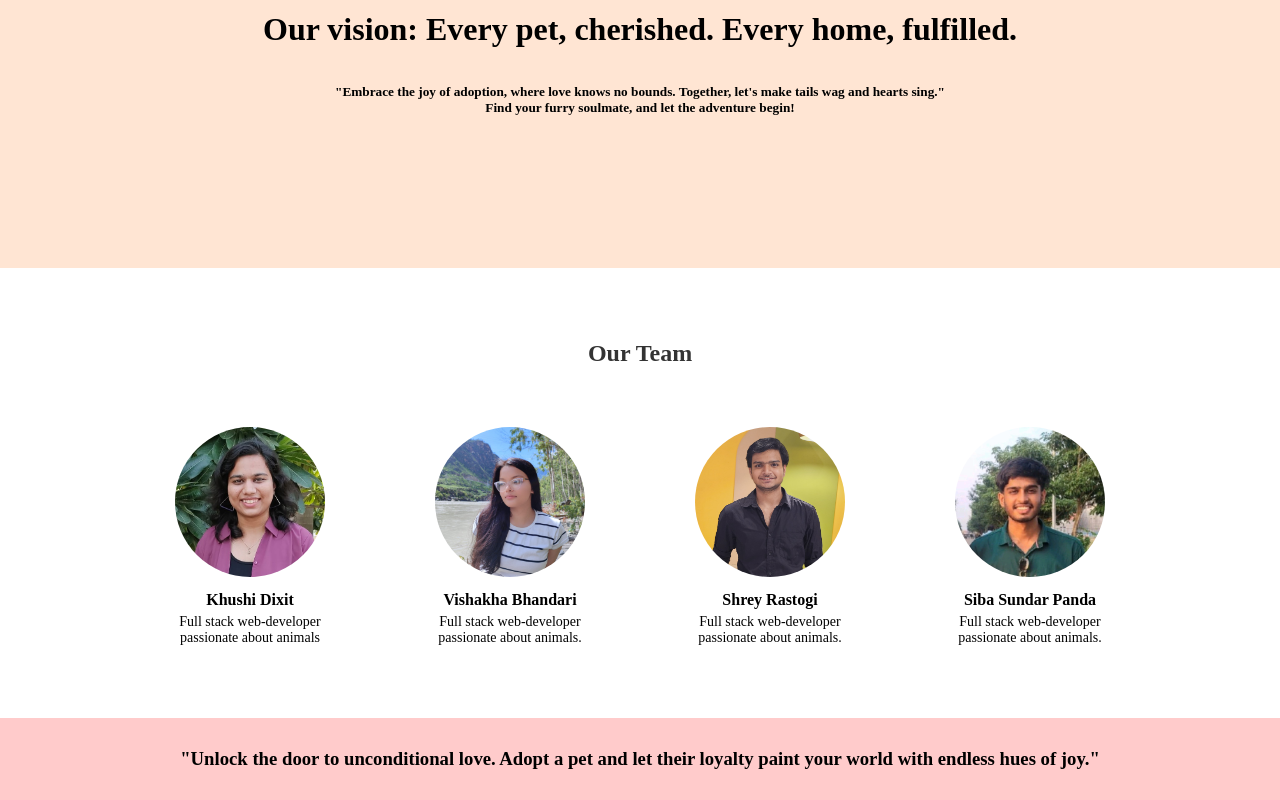
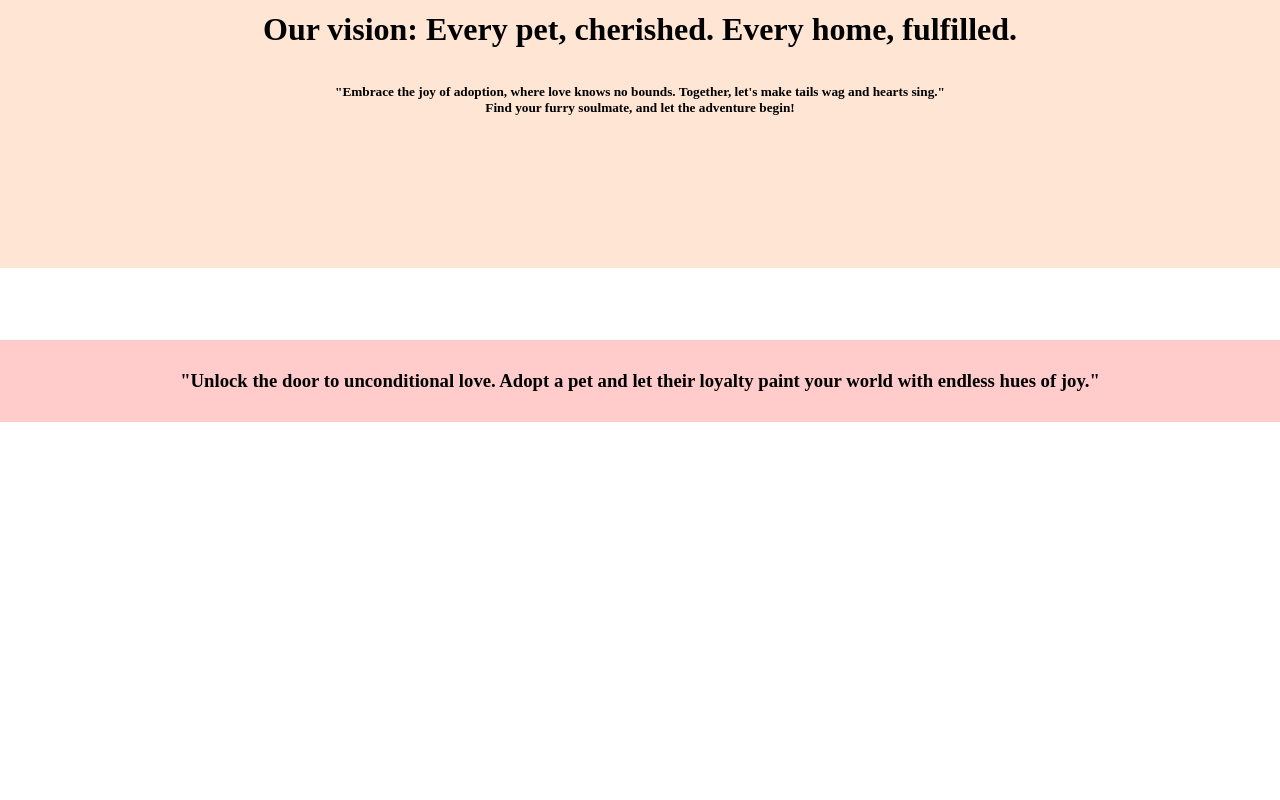
Before and after one commit to siba-sundar/petRes, a React (Vite) app in the folder frontend/: page /aboutus in a window 1280 px wide. Shown: the part 792-1592 px from the top of the page. After the commit the page ends 1214 px from the top, so only its background shows below. Built offline with nearby package versions, Linux system fonts and the light colour scheme; a web font is replaced by a local one.

Commit message:
about us

```diff
--- a/frontend/src/components/homePage/aboutUs.jsx
+++ b/frontend/src/components/homePage/aboutUs.jsx
@@ -30,38 +30,6 @@ const Start = () => {
     </div>
 
     <br/><br/><br/><br/>
-    <div class="heading">
-        <h3>Our Team</h3>
-    </div>
-
-    <div class="team">
-        <div class="khushi">
-            <img src={khushi} alt="Team Member 1"/>
-            <h4>Khushi Dixit</h4>
-            <p>Full stack web-developer<br/>passionate about animals</p>
-        </div>
-
-        <div class="vishakha">
-            <img src={vishakha} alt="Team Member 4"/>
-            <h4>Vishakha Bhandari</h4>
-            <p>Full stack web-developer<br/>passionate about animals.</p>
-        </div>
-
-        <div class="shrey">
-            <img src={shrey} alt="Team Member 2"/>
-            <h4>Shrey Rastogi</h4>
-            <p>Full stack web-developer<br/>passionate about animals.</p>
-        </div>
-
-        <div class="siba">
-            <img src={siba} alt="Team Member 3"/>
-            <h4>Siba Sundar Panda</h4>
-            <p>Full stack web-developer<br/>passionate about animals.</p>
-        </div>
-
-    </div>
-
-    <br/><br/><br/><br/>
     <div class="final_thought">
         <h3>"Unlock the door to unconditional love. Adopt a pet and let their loyalty paint your world with endless hues of joy."</h3>
     </div>
```
